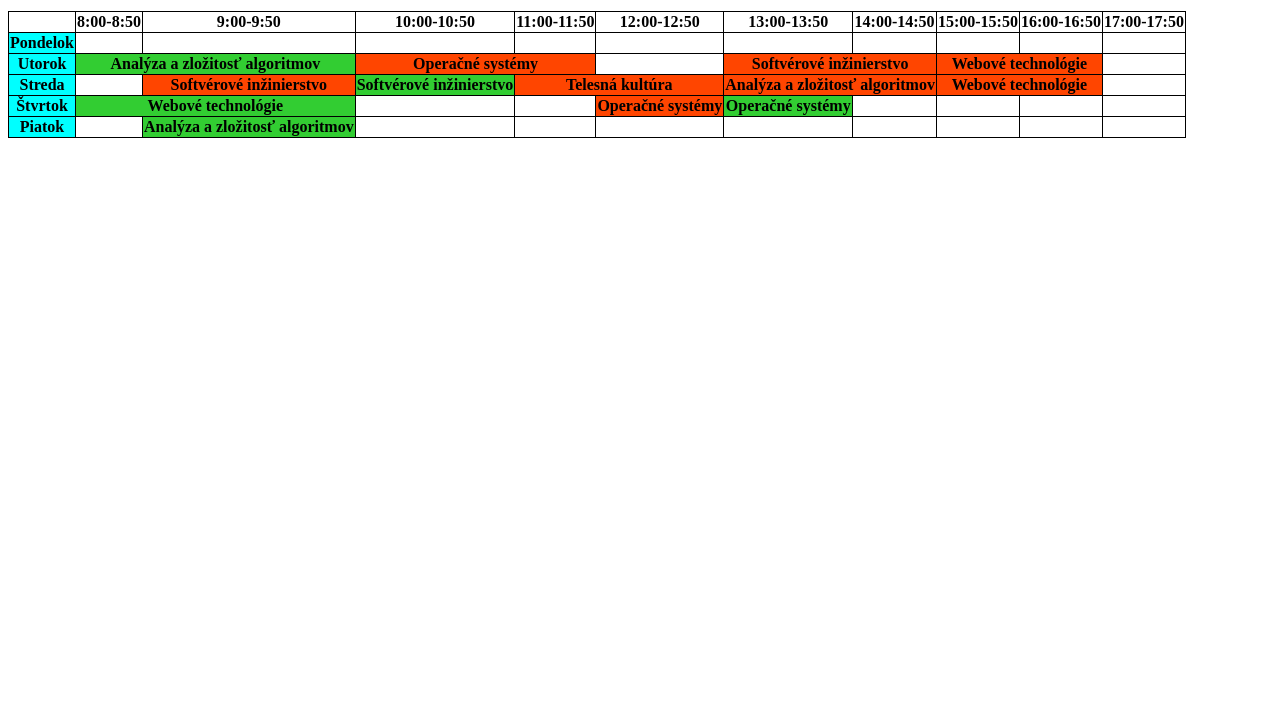
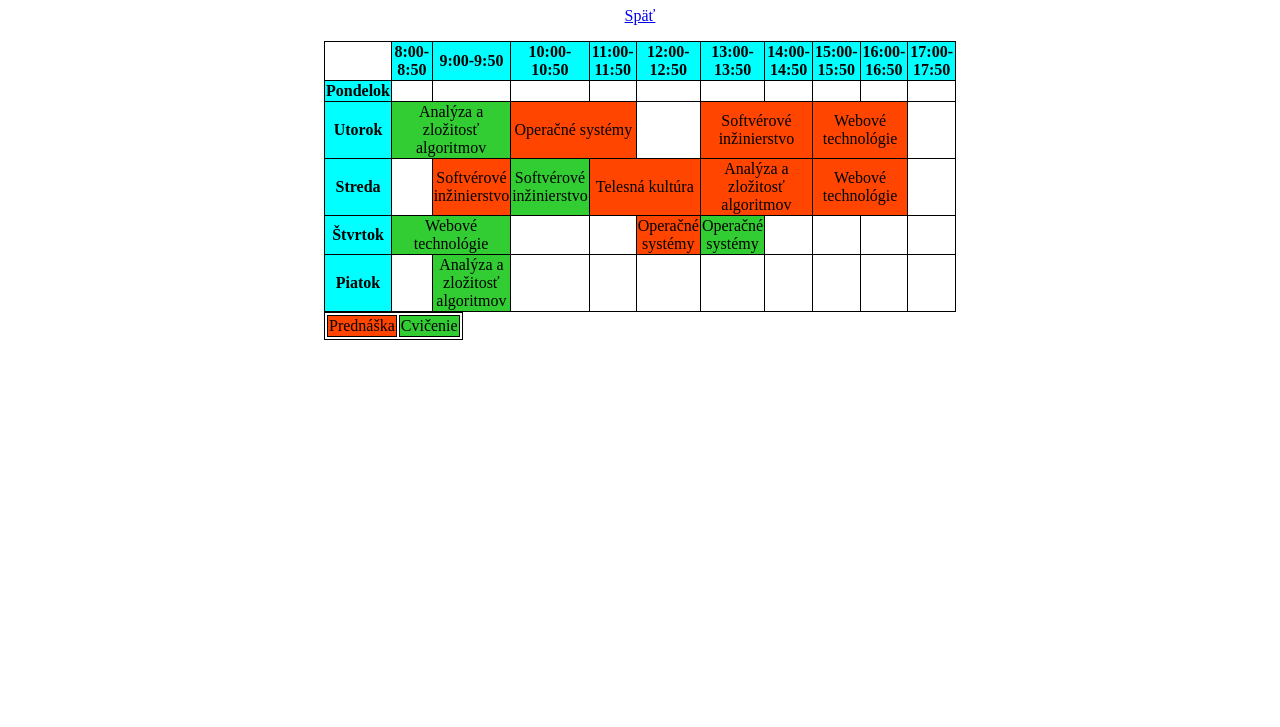
Before and after one commit to AndrejBelko/webtech-zadanie1, a plain HTML site: page rozvrh.html in a window 1280 px wide. Shown: the part 73-800 px from the top of the page. Drawn offline with Linux system fonts and the light colour scheme.

Commit message:
rozvrh css

```diff
--- a/rozvrh.html
+++ b/rozvrh.html
@@ -7,85 +7,93 @@
 </head>
 <body>
     <header>
-            <p>Môj osobný rozvrh hodín</p>
+            <h1>Môj osobný rozvrh hodín</h1>
     </header>
-    <p>
+    <p class="menu">
         <a href="https://webte1.fei.stuba.sk/~xbelkoa/xd">Späť</a>
     </p>
     <table class="timetable">
         <tr>
             <th></th>
-            <th>8:00-8:50</th>
-            <th>9:00-9:50</th>
-            <th>10:00-10:50</th>
-            <th>11:00-11:50</th>
-            <th>12:00-12:50</th>
-            <th>13:00-13:50</th>
-            <th>14:00-14:50</th>
-            <th>15:00-15:50</th>
-            <th>16:00-16:50</th>
-            <th>17:00-17:50</th>
+            <th class="time">8:00-8:50</th>
+            <th class="time">9:00-9:50</th>
+            <th class="time">10:00-10:50</th>
+            <th class="time">11:00-11:50</th>
+            <th class="time">12:00-12:50</th>
+            <th class="time">13:00-13:50</th>
+            <th class="time">14:00-14:50</th>
+            <th class="time">15:00-15:50</th>
+            <th class="time">16:00-16:50</th>
+            <th class="time">17:00-17:50</th>
         </tr>
         <tr>
             <th class="day">Pondelok</th>
-            <th></th>
-            <th></th>
-            <th></th>
-            <th></th>
-            <th></th>
-            <th></th>
-            <th></th>
-            <th></th>
-            <th></th>
-            <th></th>
+            <td></td>
+            <td></td>
+            <td></td>
+            <td></td>
+            <td></td>
+            <td></td>
+            <td></td>
+            <td></td>
+            <td></td>
+            <td></td>
         </tr>
         <tr>
             <th class="day">Utorok</th>
-            <th colspan="2" class="seminar">Analýza a zložitosť algoritmov</th>
-            <th colspan="2" class="lecture">Operačné systémy</th>
-            <th></th>
-            <th colspan="2" class="lecture">Softvérové inžinierstvo</th>
-            <th colspan="2" class="lecture">Webové technológie</th>
-            <th></th>
+            <td colspan="2" class="seminar">Analýza a zložitosť algoritmov</td>
+            <td colspan="2" class="lecture">Operačné systémy</td>
+            <td></td>
+            <td colspan="2" class="lecture">Softvérové inžinierstvo</td>
+            <td colspan="2" class="lecture">Webové technológie</td>
+            <td></td>
 
         </tr>
         <tr>
             <th class="day">Streda</th>
-            <th></th>
-            <th class="lecture">Softvérové inžinierstvo</th>
-            <th class="seminar">Softvérové inžinierstvo</th>
-            <th colspan="2" class="lecture">Telesná kultúra</th>
-            <th colspan="2" class="lecture">Analýza a zložitosť algoritmov</th>
-            <th colspan="2" class="lecture">Webové technológie</th>
-            <th></th>
+            <td></td>
+            <td class="lecture">Softvérové inžinierstvo</td>
+            <td class="seminar">Softvérové inžinierstvo</td>
+            <td colspan="2" class="lecture">Telesná kultúra</td>
+            <td colspan="2" class="lecture">Analýza a zložitosť algoritmov</td>
+            <td colspan="2" class="lecture">Webové technológie</td>
+            <td></td>
 
         </tr>
         <tr>
             <th class="day">Štvrtok</th>
-            <th colspan="2" class="seminar">Webové technológie</th>
-            <th></th>
-            <th></th>
-            <th class="lecture">Operačné systémy</th>
-            <th class="seminar">Operačné systémy</th>
-            <th></th>
-            <th></th>
-            <th></th>
-            <th></th>
+            <td colspan="2" class="seminar">Webové technológie</td>
+            <td></td>
+            <td></td>
+            <td class="lecture">Operačné systémy</td>
+            <td class="seminar">Operačné systémy</td>
+            <td></td>
+            <td></td>
+            <td></td>
+            <td></td>
         </tr>
         <tr>
             <th class="day">Piatok</th>
-            <th></th>
-            <th class="seminar">Analýza a zložitosť algoritmov</th>
-            <th></th>
-            <th></th>
-            <th></th>
-            <th></th>
-            <th></th>
-            <th></th>
-            <th></th>
-            <th></th>
+            <td></td>
+            <td class="seminar">Analýza a zložitosť algoritmov</td>
+            <td></td>
+            <td></td>
+            <td></td>
+            <td></td>
+            <td></td>
+            <td></td>
+            <td></td>
+            <td></td>
 
         </tr>
     </table>
+
+    <table class="explanations">
+        <tr>
+            <td class="lecture">Prednáška</td>
+            <td class="seminar">Cvičenie</td>
+        </tr>
+    </table>
+
 </body>
 </html>
--- a/vendor/styles.css
+++ b/vendor/styles.css
@@ -1,14 +1,34 @@
+h1{
+    text-align: center;
+}
+
+.menu{
+    text-align: center;
+}
+
 .timetable{
     border-collapse: collapse;
     border: 1px solid black;
+    max-width: 50%;
+    width: auto;
+    height: 20%;
+    margin-left: auto;
+    margin-right: auto;
 }
 
 .timetable th,td{
     border-collapse: collapse;
     border: 1px solid black;
+    text-align: center;
 }
 
-.day{
+.timetable .day{
+    background-color: cyan;
+    height: 20%;
+}
+
+.timetable .time{
+    width: 10%;
     background-color: cyan;
 }
 
@@ -19,3 +39,12 @@
 .lecture{
     background-color: orangered;
 }
+
+.explanations{
+    border: 1px solid black;
+    max-width: 10%;
+    width: auto;
+    height: 20%;
+    margin-left: 25%;
+    margin-right: auto;
+}
```
Also changed, not shown: index.html (+1 -1 lines).
